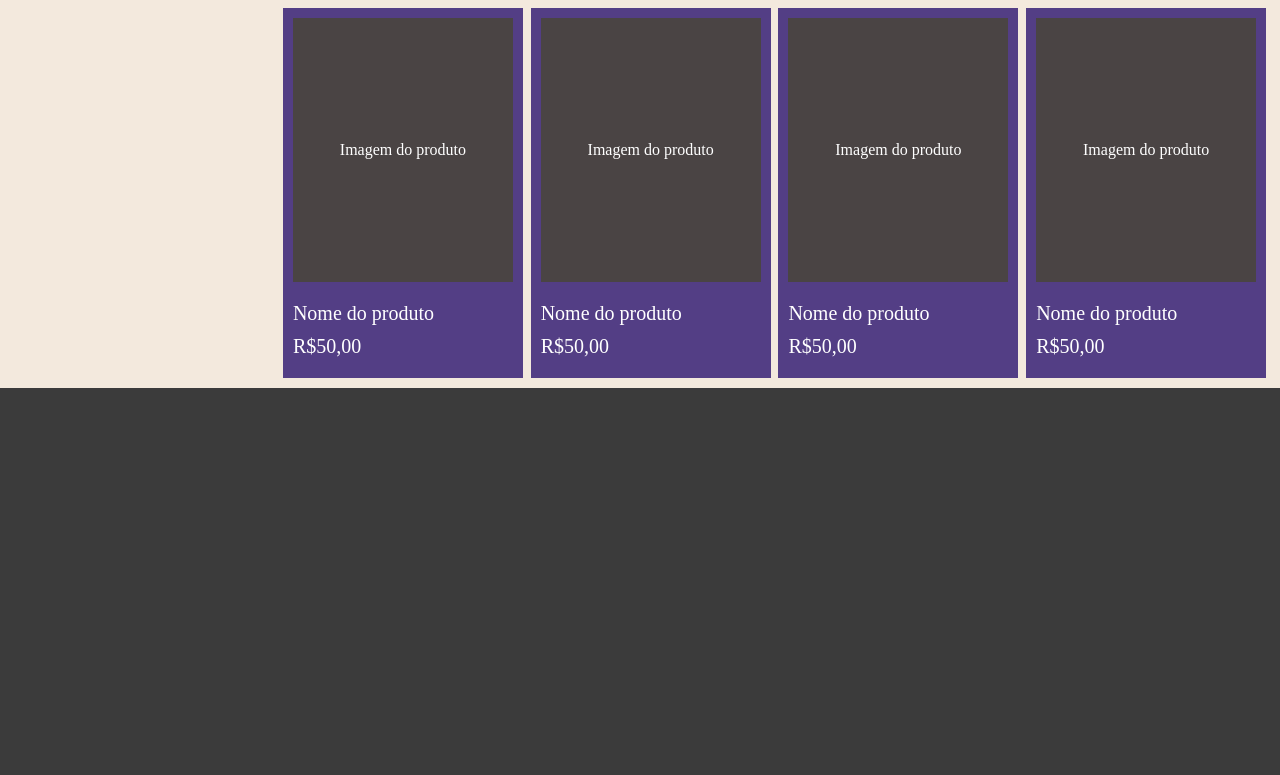
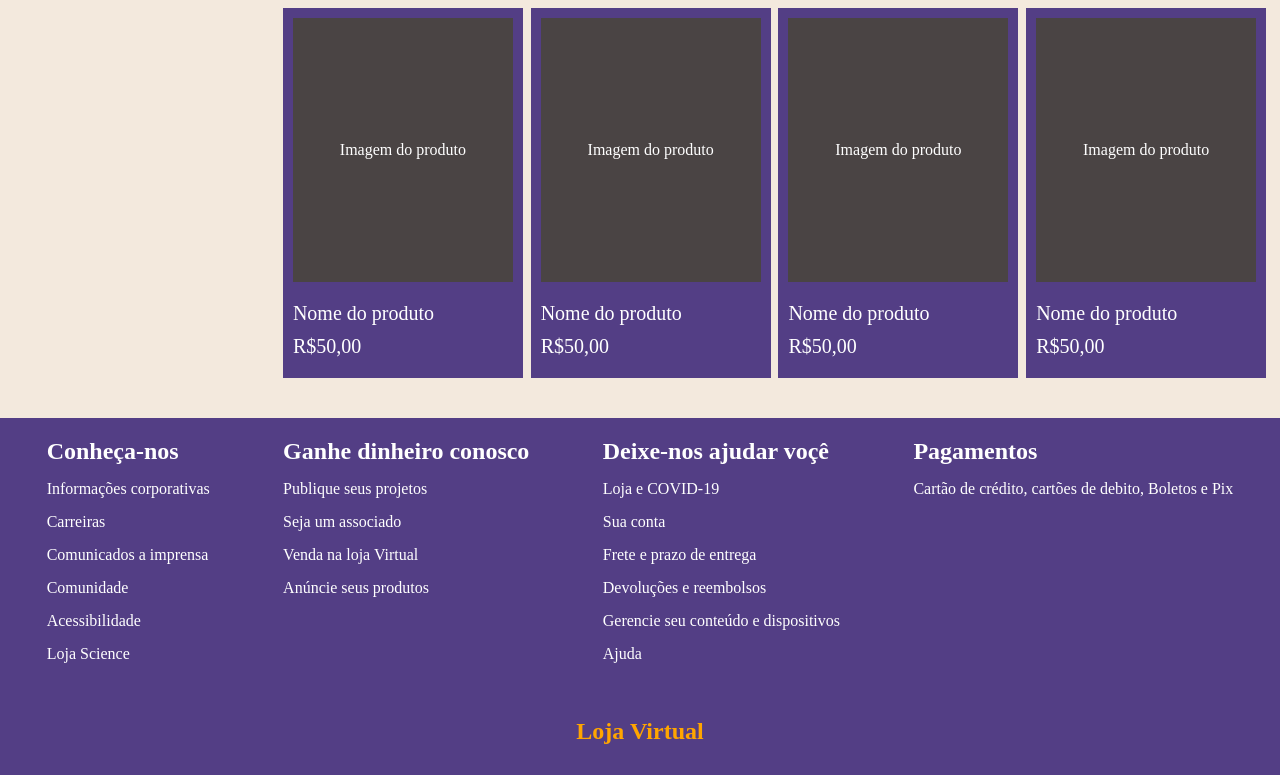
Before and after one commit to RamonBosi/Projetos-React, a React (Create React App) app in the folder projetos/: page / in a window 1280 px wide. Shown: the part 1622-2397 px from the top of the page. Before the commit the page ends 2010 px from the top, so only its background shows below. Built offline with nearby package versions, Linux system fonts and the light colour scheme.

Commit message:
Update Footer

```diff
--- a/projetos/src/App.js
+++ b/projetos/src/App.js
@@ -1,11 +1,13 @@
 import Menu from "./components/Menu";
 import TagMain from "./components/TagMain";
+import Footer from './components/Footer'
 
 export default function App() {
   return (
     <>
-        <Menu/>
-        <TagMain/>
+      <Menu/>
+      <TagMain/>
+      <Footer/>
     </>
   );
 }
--- a/projetos/src/GlobalStyles.js
+++ b/projetos/src/GlobalStyles.js
@@ -14,6 +14,6 @@ export const GlobalStyles = createGlobalStyle`
     }
 
     body{
-        background-color: #3b3b3b;
+        background-color: #F3E9DD;
     }
 `
--- /dev/null
+++ b/projetos/src/components/Footer/index.js
@@ -0,0 +1,51 @@
+import { Footer, Options } from './styles'
+import { Mark } from '../Menu/styles'
+
+export default function CreateFooter(){
+    return(
+        <Footer>
+            <Options>
+                <div>
+                    <h2>Conheça-nos</h2>
+                    <ul>
+                        <li><a href = '#'>Informações corporativas</a></li>
+                        <li><a href = '#'>Carreiras</a></li>
+                        <li><a href = '#'>Comunicados a imprensa</a></li>
+                        <li><a href = '#'>Comunidade</a></li>
+                        <li><a href = '#'>Acessibilidade</a></li>
+                        <li><a href = '#'>Loja Science</a></li>
+                    </ul>
+                </div>
+                <div>
+                    <h2>Ganhe dinheiro conosco</h2>
+                    <ul>
+                        <li><a href = '#'>Publique seus projetos</a></li>
+                        <li><a href = '#'>Seja um associado</a></li>
+                        <li><a href = '#'>Venda na loja Virtual</a></li>
+                        <li><a href = '#'>Anúncie seus produtos</a></li>
+                    </ul>
+                </div>
+                <div>
+                    <h2>Deixe-nos ajudar voçê</h2>
+                    <ul>
+                        <li><a href = '#'>Loja e COVID-19</a></li>
+                        <li><a href = '#'>Sua conta</a></li>
+                        <li><a href = '#'>Frete e prazo de entrega</a></li>
+                        <li><a href = '#'>Devoluções e reembolsos</a></li>
+                        <li><a href = '#'>Gerencie seu conteúdo e dispositivos</a></li>
+                        <li><a href = '#'>Ajuda</a></li>
+                    </ul>
+                </div>
+                <div>
+                    <h2>Pagamentos</h2>
+                    <ul>
+                        <li><a href = '#'>Cartão de crédito, cartões de debito, Boletos e Pix</a></li>
+                    </ul>
+                </div>
+            </Options>
+            <Mark>
+                <h2>Loja Virtual</h2>
+            </Mark>
+        </Footer>
+    )
+}
--- /dev/null
+++ b/projetos/src/components/Footer/styles.js
@@ -0,0 +1,42 @@
+import styled from 'styled-components'
+
+export const Footer = styled.footer`
+    background-color: #533E85;
+    padding: 20px 10px 10px 10px;
+    margin: 30px 0 0 0;
+    display: flex;
+    flex-direction: column;
+
+    > div > h2{
+        text-align: center;
+        padding: 20px;
+    }
+`
+
+export const  Options = styled.div`
+    display: flex;
+    justify-content: space-around;
+    margin: 0 0 20px 0;
+
+    > div{
+
+        > h2{
+            color: #fff;
+        }
+
+        > ul{
+            list-style-type: none;
+
+            > li{
+                margin: 15px 0;
+
+                > a{
+
+                    :hover{
+                        text-decoration:underline;
+                    }
+                }
+            }
+        }
+    }
+`
--- a/projetos/src/components/TagMain/Products/Product/styles.js
+++ b/projetos/src/components/TagMain/Products/Product/styles.js
@@ -10,6 +10,7 @@ export const Product = styled.div`
     padding: 10px;
     width: 240px;
     height: 370px;
+    cursor: pointer;
 
     > div{
 
--- a/projetos/src/components/TagMain/styles.js
+++ b/projetos/src/components/TagMain/styles.js
@@ -4,5 +4,4 @@ export const TagMain = styled.main`
     display: flex;
     justify-content: space-around;
     padding: 10px;
-    background-color: #F3E9DD;
 `
```
